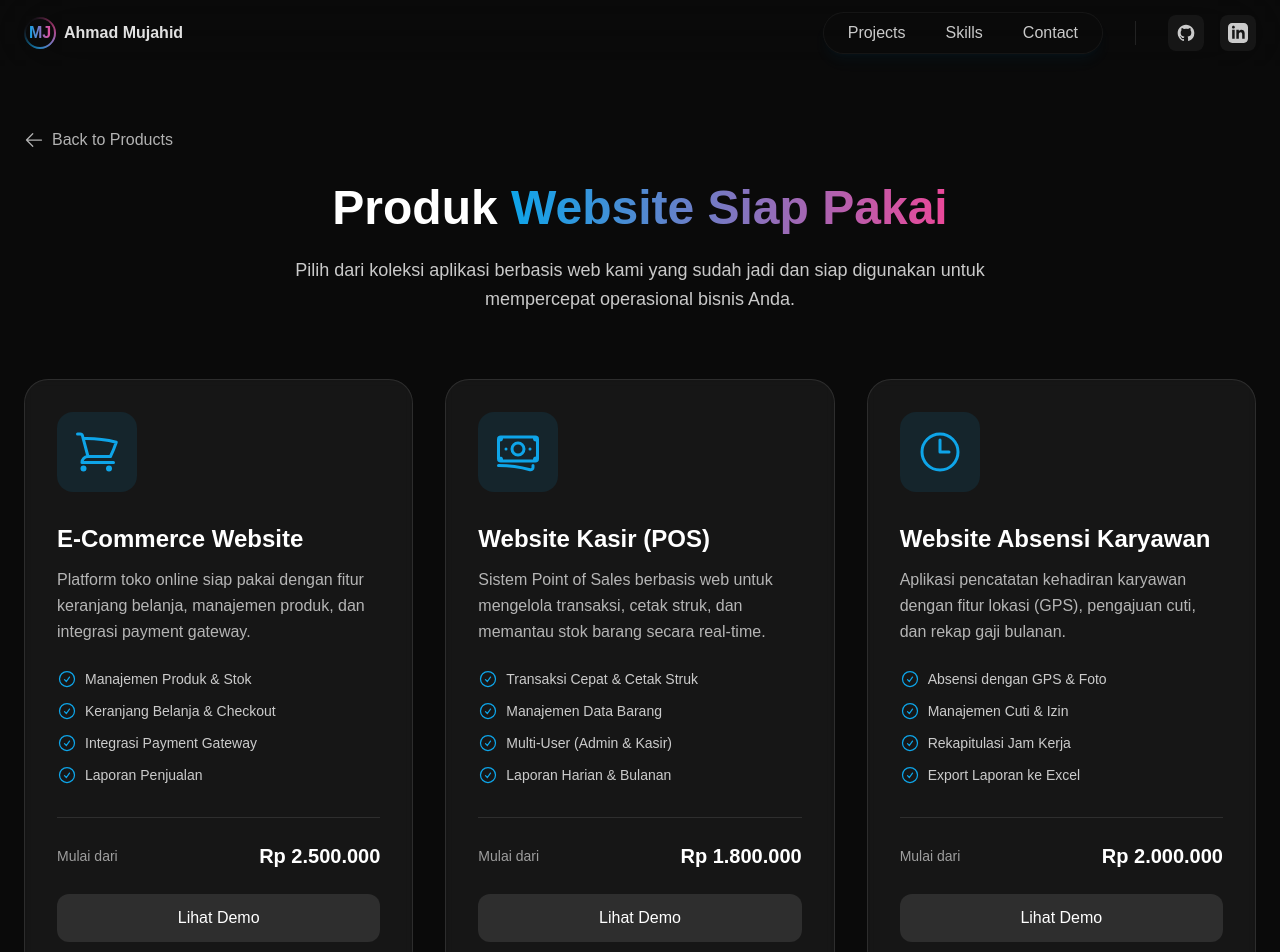
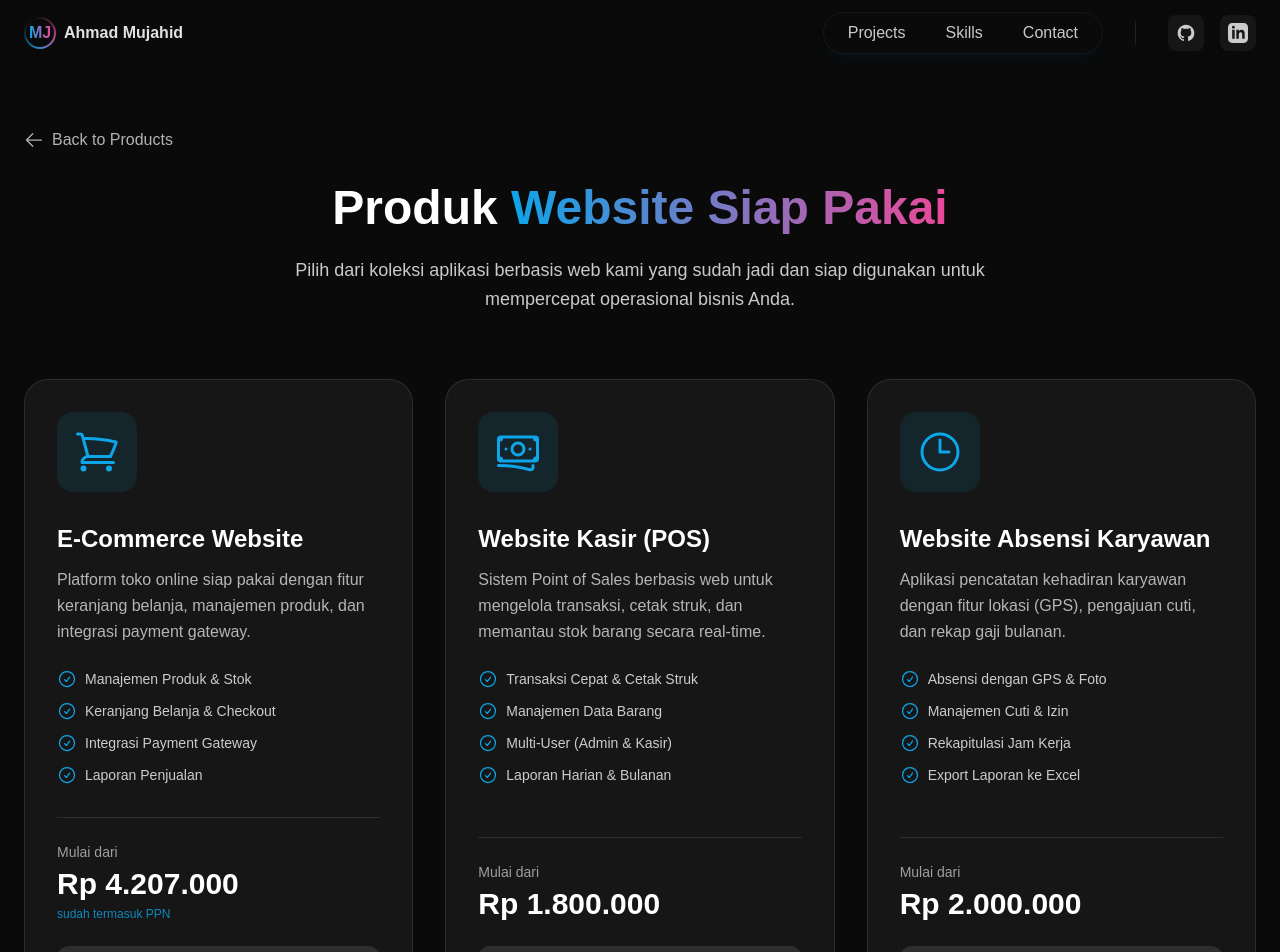
Before and after one commit to Amd-Muje/web-portofolio, a Next.js app: page /product/website in a window 1280 px wide. Shown: the top 952 px of the page. Built offline with nearby package versions, Linux system fonts and the light colour scheme.

Commit message:
fixing harga

```diff
--- a/app/product/domain/page.tsx
+++ b/app/product/domain/page.tsx
@@ -15,7 +15,7 @@ export default function DomainPage() {
 
   const tldPrices = [
     { tld: ".com", price: "Rp 150.000", available: true },
-    { tld: ".id", price: "Rp 250.000", available: true },
+    { tld: ".id", price: "Rp 230.000", available: true },
     { tld: ".net", price: "Rp 160.000", available: false }, // Simulasikan ada yang tidak tersedia
     { tld: ".co.id", price: "Rp 300.000", available: true },
     { tld: ".org", price: "Rp 175.000", available: true },
@@ -112,7 +112,7 @@ export default function DomainPage() {
               >
                 {[
                   { tld: ".com", price: "Rp 150.000" },
-                  { tld: ".id", price: "Rp 250.000" },
+                  { tld: ".id", price: "Rp 230.000" },
                   { tld: ".co.id", price: "Rp 300.000" },
                   { tld: ".net", price: "Rp 160.000" },
                 ].map((item, idx) => (
--- a/app/product/serverhost/page.tsx
+++ b/app/product/serverhost/page.tsx
@@ -22,6 +22,7 @@ export default function ServerHostPage() {
         "Free SSL Certificate"
       ],
       price: "Rp 500.000",
+      priceNote: "",
       highlight: false
     },
     {
@@ -37,7 +38,8 @@ export default function ServerHostPage() {
         "DDoS Protection Basic",
         "Free Setup & Migration"
       ],
-      price: "Rp 1.900.000",
+      price: "Rp 1.968.000",
+      priceNote: "sudah termasuk PPN",
       highlight: true
     },
     {
@@ -54,6 +56,7 @@ export default function ServerHostPage() {
         "Priority 24/7 Support"
       ],
       price: "Rp 4.500.000",
+      priceNote: "",
       highlight: false
     }
   ];
@@ -141,6 +144,9 @@ export default function ServerHostPage() {
                     <span className="text-3xl font-bold text-white">{plan.price}</span>
                     <span className="text-content/50 ml-2">/bulan</span>
                   </div>
+                  {plan.priceNote && (
+                    <span className="text-primary/80 text-xs mt-1 font-medium">{plan.priceNote}</span>
+                  )}
                 </div>
                 <Link
                   href={`/checkout?type=server&name=${encodeURIComponent(plan.title)}&price=${encodeURIComponent(plan.price)}`}
--- a/app/product/website/page.tsx
+++ b/app/product/website/page.tsx
@@ -20,7 +20,8 @@ export default function WebsitePage() {
         "Integrasi Payment Gateway",
         "Laporan Penjualan"
       ],
-      price: "Rp 2.500.000"
+      price: "Rp 4.207.000",
+      priceNote: "sudah termasuk PPN"
     },
     {
       id: "kasir",
@@ -33,7 +34,8 @@ export default function WebsitePage() {
         "Multi-User (Admin & Kasir)",
         "Laporan Harian & Bulanan"
       ],
-      price: "Rp 1.800.000"
+      price: "Rp 1.800.000",
+      priceNote: ""
     },
     {
       id: "absensi",
@@ -46,7 +48,8 @@ export default function WebsitePage() {
         "Rekapitulasi Jam Kerja",
         "Export Laporan ke Excel"
       ],
-      price: "Rp 2.000.000"
+      price: "Rp 2.000.000",
+      priceNote: ""
     }
   ];
 
@@ -126,9 +129,14 @@ export default function WebsitePage() {
               </div>
 
               <div className="relative z-10 pt-6 border-t border-white/10 mt-auto">
-                <div className="flex items-center justify-between mb-6">
-                  <span className="text-content/60 text-sm">Mulai dari</span>
-                  <span className="text-xl font-bold text-white">{product.price}</span>
+                <div className="flex flex-col mb-6">
+                  <span className="text-content/60 text-sm mb-1">Mulai dari</span>
+                  <div className="flex items-baseline">
+                    <span className="text-3xl font-bold text-white">{product.price}</span>
+                  </div>
+                  {product.priceNote && (
+                    <span className="text-primary/80 text-xs mt-1 font-medium">{product.priceNote}</span>
+                  )}
                 </div>
                 <button className="w-full py-3 bg-white/10 hover:bg-primary text-white rounded-xl font-medium transition-colors">
                   Lihat Demo
```
